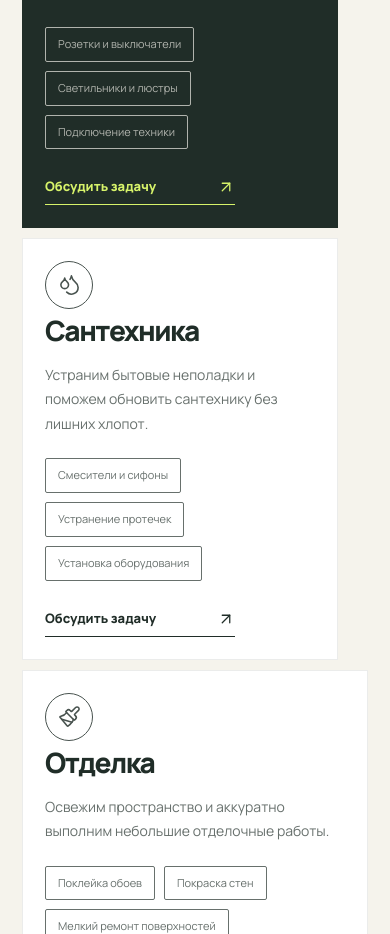
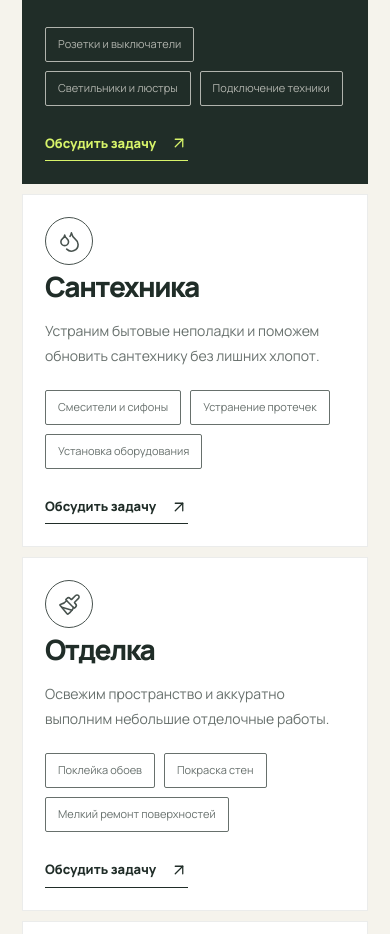
Before and after one commit to artkoro94/fixora-home, a React (Vite) app: page / in a window 390 px wide. Shown: the part 1605-2539 px from the top of the page. Built offline with nearby package versions, Linux system fonts and the light colour scheme.

Commit message:
Fix services card layout on tablet screens

```diff
--- a/src/app/styles/index.css
+++ b/src/app/styles/index.css
@@ -153,9 +153,9 @@ button, a { -webkit-tap-highlight-color: transparent; }
   .services-section { padding: 88px 5% 30px; }
   .services-heading { align-items: flex-start; flex-direction: column; gap: 18px; margin-bottom: 36px; }
   .services-heading__description { max-width: 560px; }
-  .service-card--01, .service-card--02 { grid-column: span 6; }
-  .service-card:not(.service-card--01):not(.service-card--02), .services-aside { grid-column: span 4; }
-  .service-card { min-height: 360px; padding: 24px; }
+  .services-grid { grid-template-columns: repeat(2, minmax(0, 1fr)); }
+  .services-grid > .service-card { min-width: 0; grid-column: span 1; min-height: 390px; padding: 24px; }
+  .service-card__link { min-width: 0; max-width: 100%; }
 }
 @media (max-width: 620px) {
   .services-section { padding: 76px 22px 28px; }
```
